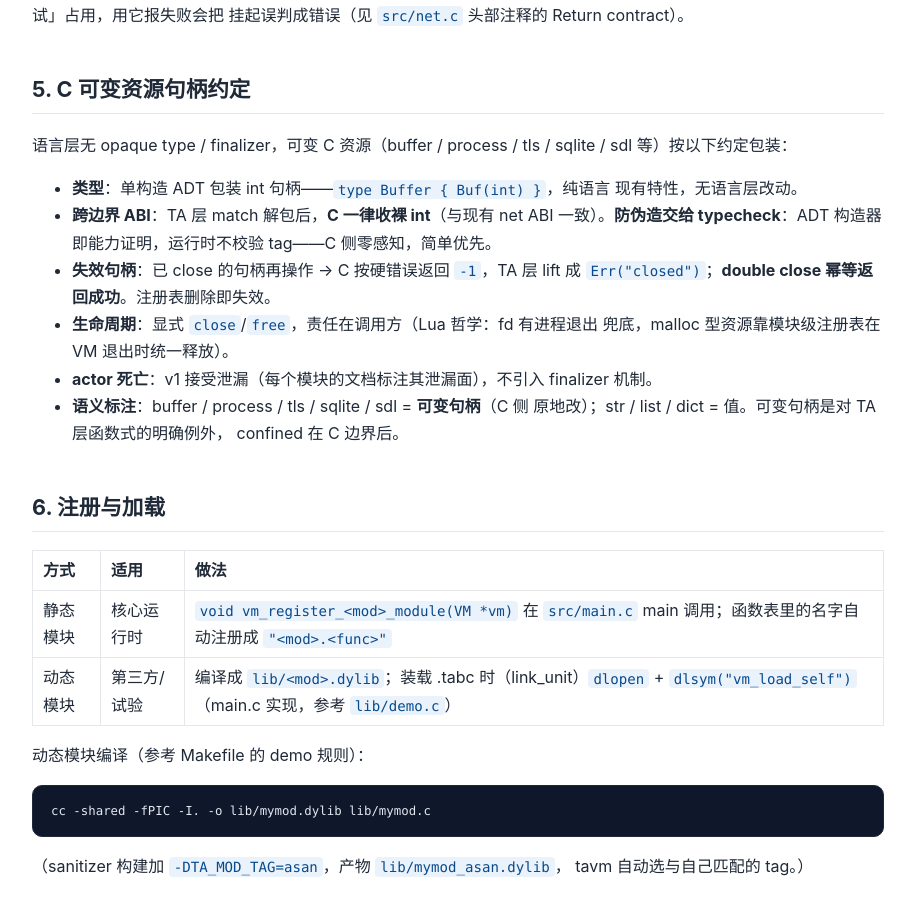
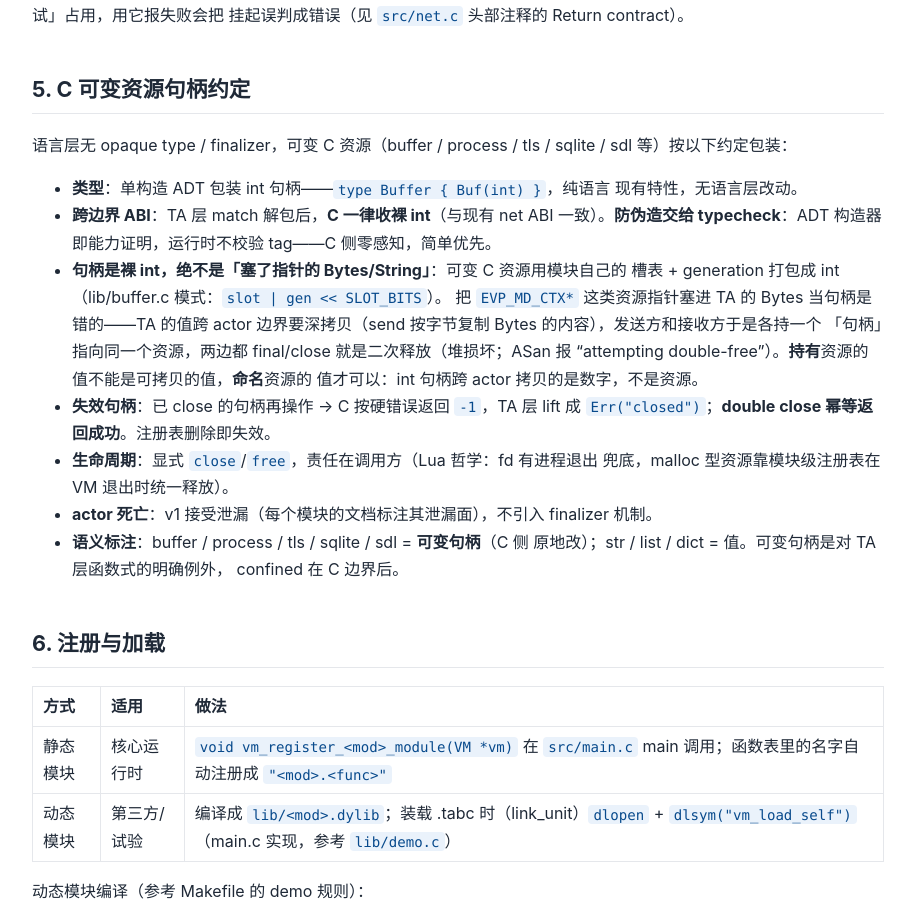
Before and after one commit to tiancaiamao/tinyactor, a Jekyll site: the page built from docs/c-module.md, in a window 1280 px wide and 900 px high, scrolled down 4745 px. Shown: the whole window, without its empty margins (182-1097 px from the left). Built offline with Jekyll 4.4.1, drawn with Linux system fonts in a browser that asks for light colours; our own code applies the rules of GitHub Pages for plain Markdown files.

Commit message:
docs/c-module: 句柄约定补上「为什么不能把指针塞进值里」
what
- §5 加一条：可变 C 资源的句柄必须是裸 int（模块自己的槽表 +
  generation），绝不把资源指针塞进 TA 的 Bytes/String 当句柄传。

why
- 这正是 sha256 二次释放的根因（PR #395）：TA 的值跨 actor 边界要深拷贝，
  塞了指针的 Bytes 拷过去就成了第二个「句柄」，两边 final 就是 double free。
  约定原来只写了「怎么包装」，没写「为什么不能那样包」——下一个 C 模块
  还会踩同一个坑。

test
- 纯文档改动，不影响编译与测试

```diff
--- a/docs/c-module.md
+++ b/docs/c-module.md
@@ -196,6 +196,13 @@ sqlite / sdl 等）按以下约定包装：
 - **跨边界 ABI**：TA 层 match 解包后，**C 一律收裸 int**（与现有 net ABI
   一致）。**防伪造交给 typecheck**：ADT 构造器即能力证明，运行时不校验
   tag——C 侧零感知，简单优先。
+- **句柄是裸 int，绝不是「塞了指针的 Bytes/String」**：可变 C 资源用模块自己的
+  槽表 + generation 打包成 int（lib/buffer.c 模式：`slot | gen << SLOT_BITS`）。
+  把 `EVP_MD_CTX*` 这类资源指针塞进 TA 的 Bytes 当句柄是错的——TA 的值跨 actor
+  边界要深拷贝（send 按字节复制 Bytes 的内容），发送方和接收方于是各持一个
+  「句柄」指向同一个资源，两边都 final/close 就是二次释放（堆损坏；ASan 报
+  "attempting double-free"）。**持有**资源的值不能是可拷贝的值，**命名**资源的
+  值才可以：int 句柄跨 actor 拷贝的是数字，不是资源。
 - **失效句柄**：已 close 的句柄再操作 → C 按硬错误返回 `-1`，TA 层 lift 成
   `Err("closed")`；**double close 幂等返回成功**。注册表删除即失效。
 - **生命周期**：显式 `close`/`free`，责任在调用方（Lua 哲学：fd 有进程退出
```
